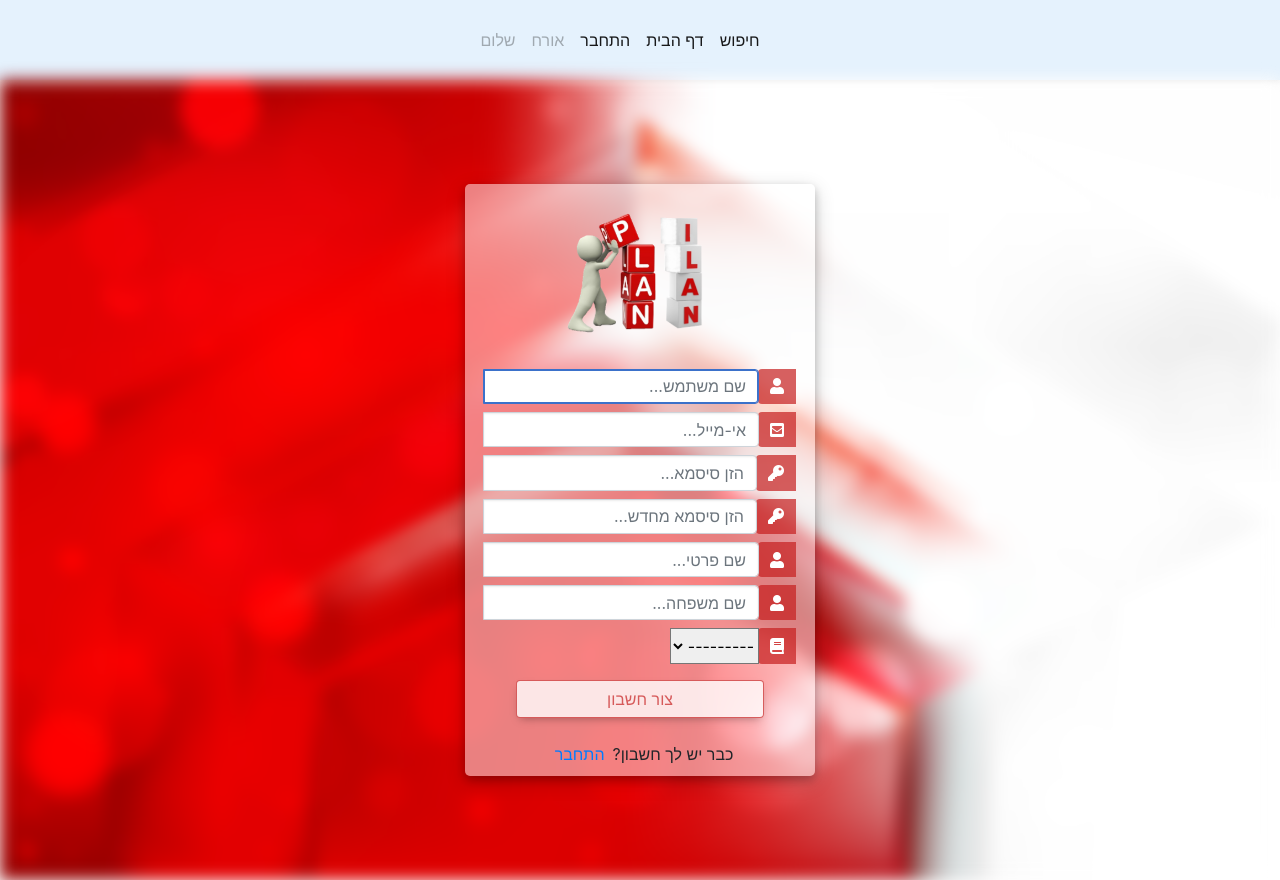
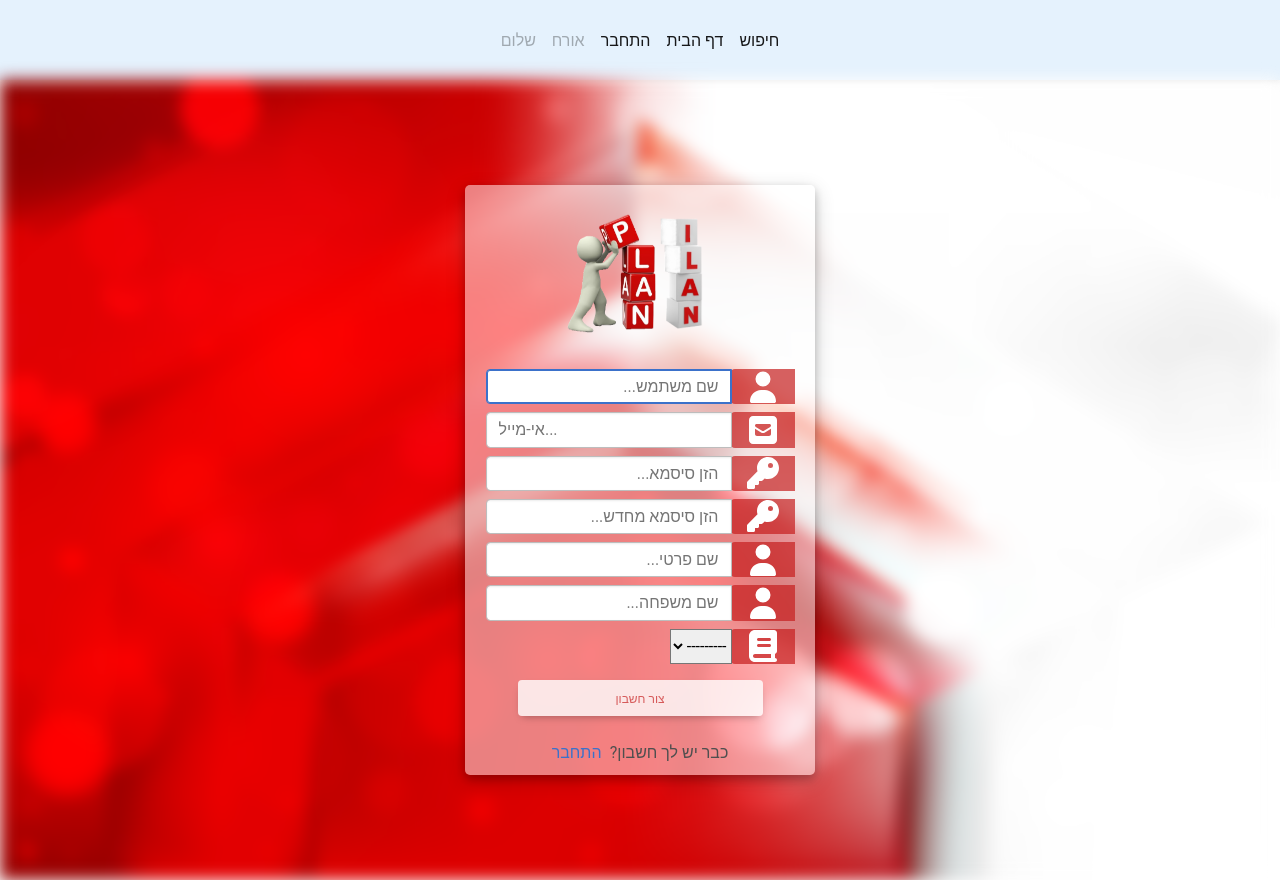
Before and after one commit to matanm28/PlanIlan, a Django app: page /register/ in a window 1280 px wide. Run offline with Django 3.2, Linux system fonts and the light colour scheme; data that the repository does not hold is empty; parts of the project's set-up code (start-up, migrations or seed data) failed here and were passed over; some libraries are stand-ins or nearby versions.

Commit message:
Added more packages to static. Re-designed the html pages

```diff
--- a/templates/PlanIlan/base.html
+++ b/templates/PlanIlan/base.html
@@ -5,15 +5,13 @@
     <!-- Required meta tags -->
     <meta charset="utf-8">
     <meta name="viewport" content="width=device-width, initial-scale=1, shrink-to-fit=no">
-    <link rel="stylesheet" href="https://use.fontawesome.com/releases/v5.6.1/css/all.css"
-          integrity="sha384-gfdkjb5BdAXd+lj+gudLWI+BXq4IuLW5IT+brZEZsLFm++aCMlF1V92rMkPaX4PP" crossorigin="anonymous">
-    <link href="{% static 'node_modules/mdb-ui-kit/css/mdb.min.css' %}" rel="stylesheet">
-    {#    <link href="https://cdn.jsdelivr.net/npm/bootstrap@5.0.0-beta2/dist/css/bootstrap.min.css" rel="stylesheet"#}
-    {#          integrity="sha384-BmbxuPwQa2lc/FVzBcNJ7UAyJxM6wuqIj61tLrc4wSX0szH/Ev+nYRRuWlolflfl" crossorigin="anonymous">#}
+    <link href="{% static 'node_modules/bootstrap/dist/css/bootstrap.rtl.min.css' %}" rel="stylesheet">
+    <link href="{% static 'node_modules/mdb-ui-kit/css/mdb.rtl.min.css' %}" rel="stylesheet">
+    <script type="text/javascript" src="{% static 'node_modules/bootstrap/dist/js/bootstrap.min.js' %}"></script>
+    <script type="text/javascript" src="{% static 'node_modules/mdb-ui-kit/js/mdb.min.js' %}"></script>
     {% block css_block %}
     {% endblock %}
     {% block js_block %}
-        <script type="text/javascript" src="{% static 'node_modules/mdb-ui-kit/js/mdb.min.js' %}"></script>
     {% endblock %}
     <title>{% block title %}דף הבית{% endblock %}</title>
 </head>
--- a/templates/PlanIlan/password_reset_done.html
+++ b/templates/PlanIlan/password_reset_done.html
@@ -1,10 +1,10 @@
+{% load static %}
 {% extends 'PlanIlan/base.html' %}
 {% block css_block %}
+    <link rel="stylesheet" href="{% static 'PlanIlan/css/login_style.css' %}"/>
 {% endblock %}
 {% block js_block %}
-    <script src="https://ajax.googleapis.com/ajax/libs/jquery/3.3.1/jquery.min.js"></script>
-    {% load static %}
-    <link rel="stylesheet" href="{% static 'PlanIlan/css/login_style.css' %}"/>
+
 {% endblock %}
 {% block title %}שחזור סיסמא{% endblock %}
 {% block content %}
--- a/templates/PlanIlan/password_reset_form.html
+++ b/templates/PlanIlan/password_reset_form.html
@@ -1,12 +1,9 @@
 {% extends 'PlanIlan/base.html' %}
 {% block css_block %}
-    <link rel="stylesheet" href="https://stackpath.bootstrapcdn.com/bootstrap/4.1.3/css/bootstrap.min.css"
-          integrity="sha384-MCw98/SFnGE8fJT3GXwEOngsV7Zt27NXFoaoApmYm81iuXoPkFOJwJ8ERdknLPMO" crossorigin="anonymous">
     {% load static %}
     <link rel="stylesheet" href="{% static 'PlanIlan/css/login_style.css' %}"/>
 {% endblock %}
 {% block js_block %}
-    <script src="https://ajax.googleapis.com/ajax/libs/jquery/3.3.1/jquery.min.js"></script>
 {% endblock %}
 {% block title %}שחזור סיסמא{% endblock %}
 {% block content %}
--- a/templates/PlanIlan/register.html
+++ b/templates/PlanIlan/register.html
@@ -1,14 +1,14 @@
 {% extends 'PlanIlan/base.html' %}
 {% block title %}הרשמה{% endblock %}
 {% block css_block %}
-    <link rel="stylesheet" href="https://stackpath.bootstrapcdn.com/bootstrap/4.1.3/css/bootstrap.min.css"
-          integrity="sha384-MCw98/SFnGE8fJT3GXwEOngsV7Zt27NXFoaoApmYm81iuXoPkFOJwJ8ERdknLPMO" crossorigin="anonymous">
     {% load static %}
+    <link href="{% static 'node_modules/@fortawesome/fontawesome-free/css/all.min.css' %}" rel="stylesheet">
     <link rel="stylesheet" href="{% static 'PlanIlan/css/login_style.css' %}"/>
 {% endblock %}
 {% block js_block %}
-    <script src="https://ajax.googleapis.com/ajax/libs/jquery/3.3.1/jquery.min.js"></script>
     {% load static %}
+    <script type="text/javascript" src="{% static 'node_modules/@fortawesome/fontawesome-free/js/all.min.js' %}"></script>
+    <script type="text/javascript" src="{% static 'node_modules/jquery/dist/jquery.min.js' %}"></script>
     <script type="text/javascript" src="{% static 'PlanIlan/js/register_placeholder.js' %}" defer></script>
 {% endblock %}
 {% block content %}
@@ -26,43 +26,43 @@
                         {% csrf_token %}
                         <div class="input-group mb-2">
                             <div class="input-group-append">
-                                <span class="input-group-text"><i class="fas fa-user"></i></span>
+                                <span class="input-group-text"><i class="fas fa-user fa-2x"></i></span>
                             </div>
                             {{ form.username }}
                         </div>
                         <div class="input-group mb-2">
                             <div class="input-group-append">
-                                <span class="input-group-text"><i class="fas fa-envelope-square"></i></span>
+                                <span class="input-group-text"><i class="fas fa-envelope-square fa-2x"></i></span>
                             </div>
                             {{ form.email }}
                         </div>
                         <div class="input-group mb-2">
                             <div class="input-group-append">
-                                <span class="input-group-text"><i class="fas fa-key"></i></span>
+                                <span class="input-group-text"><i class="fas fa-key fa-2x"></i></span>
                             </div>
                             {{ form.password1 }}
                         </div>
                         <div class="input-group mb-2">
                             <div class="input-group-append">
-                                <span class="input-group-text"><i class="fas fa-key"></i></span>
+                                <span class="input-group-text"><i class="fas fa-key fa-2x"></i></span>
                             </div>
                             {{ form.password2 }}
                         </div>
                         <div class="input-group mb-2">
                             <div class="input-group-append">
-                                <span class="input-group-text"><i class="fas fa-user"></i></span>
+                                <span class="input-group-text"><i class="fas fa-user fa-2x"></i></span>
                             </div>
                             {{ form.first_name }}
                         </div>
                         <div class="input-group mb-2">
                             <div class="input-group-append">
-                                <span class="input-group-text"><i class="fas fa-user"></i></span>
+                                <span class="input-group-text"><i class="fas fa-user fa-2x"></i></span>
                             </div>
                             {{ form.last_name }}
                         </div>
                         <div class="input-group mb-2">
                             <div class="input-group-append">
-                                <span class="input-group-text"><i class="fas fa-book"></i></span>
+                                <span class="input-group-text"><i class="fas fa-book fa-2x"></i></span>
                             </div>
                             {{ account_form.faculty }}
                         </div>
```
Also changed, not shown: static/npm-shrinkwrap.json (+8 -8 lines), templates/PlanIlan/login.html (+5 -5 lines), templates/PlanIlan/password_reset.html (+4 -4 lines), templates/PlanIlan/search.html (+2 -7 lines), templates/PlanIlan/timetable.html (+6 -6 lines).
